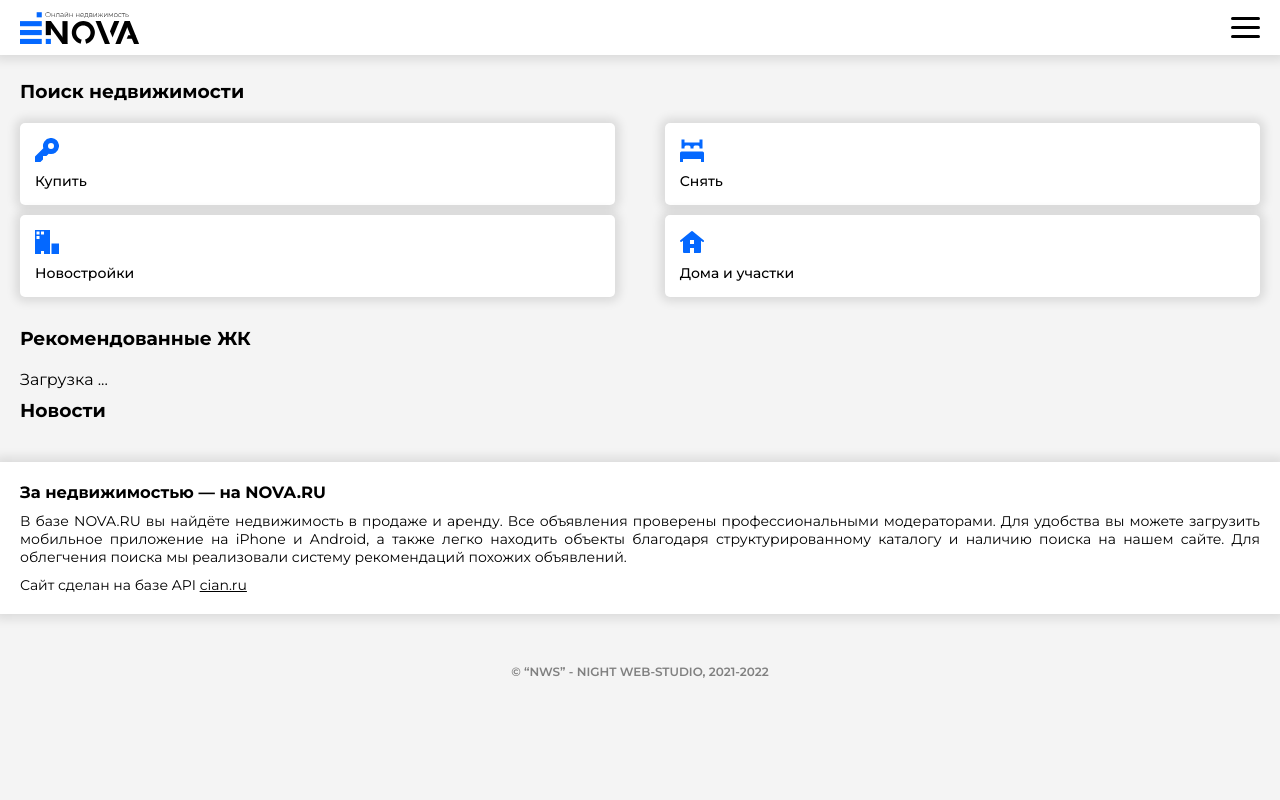
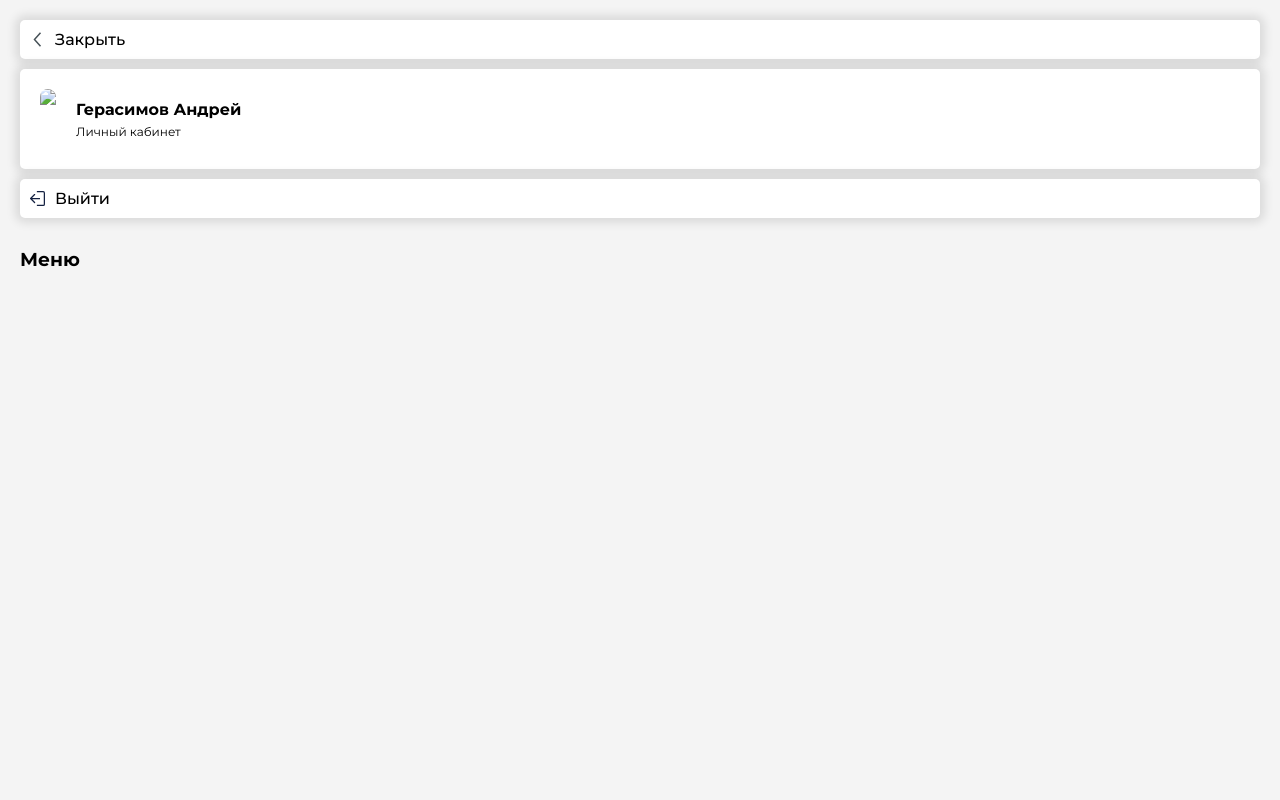
Before and after one commit to IgoninaDiana/nova_website, a PHP site: page /m/index.php in a window 1280 px wide. Run offline with PHP 8.4, Linux system fonts and the light colour scheme; data that the repository does not hold is empty; some libraries are stand-ins or nearby versions.

Commit message:
Gerasimov Andrey

```diff
--- a/index.php
+++ b/index.php
@@ -1,3 +1,6 @@
+<?
+    require 'orm/db.php';
+?>
 <!DOCTYPE html>
 <html lang="ru">
     <head>
--- a/m/css/style.css
+++ b/m/css/style.css
@@ -24,6 +24,73 @@ p, h1, h2, h3, h4, h5 {
     width: 100%;
     margin-left: 20px;
     margin-right: 20px;
+}
+
+/* --- */
+
+.menu_section {
+    position: fixed;
+    width: 100%;
+    height: 100%;
+    display: flex;
+    justify-content: center;
+    background-color: #f4f4f4;
+    z-index: 100;
+}
+
+.menu {
+    display: flex;
+    flex-direction: column;
+    margin-top: 20px;
+}
+
+.ma_user {
+    display: flex;
+    align-items: center;
+    background-color: #fff;
+    border-radius: 5px;
+    box-shadow: 0 0 10px 5px rgba(0, 0, 0, 0.1);
+    padding: 20px;
+    margin-bottom: 10px;
+}
+
+.mau_img {
+    height: 60px;
+    object-fit: cover;
+    border-radius: 50px;
+}
+
+.mau_text {
+    display: flex;
+    flex-direction: column;
+    margin-left: 20px;
+}
+
+.maut_p {
+    font-size: 12px;
+    margin-top: 5px;
+}
+
+.ma_h3 {
+    margin-top: 20px;
+}
+
+.m_a {
+    display: flex;
+    align-items: center;
+    text-decoration: none;
+    color: #000;
+    font-weight: 500;
+    background-color: #fff;
+    border-radius: 5px;
+    box-shadow: 0 0 10px 5px rgba(0, 0, 0, 0.1);
+    padding: 10px;
+    margin-bottom: 10px;
+}
+
+.ma_img {
+    height: 15px;
+    margin-right: 10px;
 }
 
 /* --- */
--- a/m/index.php
+++ b/m/index.php
@@ -1,3 +1,6 @@
+<?
+    require '../orm/db.php';
+?>
 <!DOCTYPE html>
 <html lang="ru">
     <head>
@@ -15,6 +18,26 @@
         </script>
     </head>
     <body>
+        <section class="menu_section menu_off">
+            <div class="menu_w wrapper">
+                <div class="menu">
+                    <a class="m_a" href="#" id="menu_off"><img class="ma_img" src="../img/line_left.svg">Закрыть</a>
+                    <?php if (!isset($_SESSION['user'])) : ?>
+                        <div class="ma_user">
+                            <img class="mau_img" src="https://imgholder.ru/100x100/8493a8/adb9ca&text=IMAGE+HOLDER&font=kelson">
+                            <div class="mau_text">
+                                <h4 class="maut_h4">Герасимов Андрей</h4>
+                                <p class="maut_p">Личный кабинет</p>
+                            </div>
+                        </div>
+                        <a class="m_a" href="#"><img class="ma_img" src="../img/log_out.svg">Выйти</a>
+                    <?php else : ?>
+                        <a class="m_a" href="#"><img class="ma_img" src="../img/log_up.svg">Войти</a>
+                    <?php endif ?>
+                    <h3 class="ma_h3">Меню</h3>
+                </div>
+            </div>
+        </section>
         <section class="button_section">
             <div class="button_w wrapper">
                 <a class="button button_on" href="#">Разместить объявление</a>
@@ -24,7 +47,7 @@
             <div class="wrapper">
                 <div class="header">
                     <img src="../img/logo_1.svg">
-                    <img src="../img/menu.svg">
+                    <img id="menu_on" src="../img/menu.svg">
                 </div>
             </div>
         </header>
--- a/orm/db.php
+++ b/orm/db.php
@@ -1,4 +1,4 @@
 <?php
     require 'rb.php';
-    R::setup('mysql:host=192.168.0.14;dbname=nova_db', 'root', ''); //localhost //192.168.0.14
+    R::setup('mysql:host=192.168.2.23;dbname=nova_db', 'root', ''); //localhost //192.168.0.14
     session_start();
```
Also changed, not shown: m/news/index.php (added, +26 -0 lines), img/line_left.svg (added), img/log_out.svg (added), img/log_up.svg (added).
